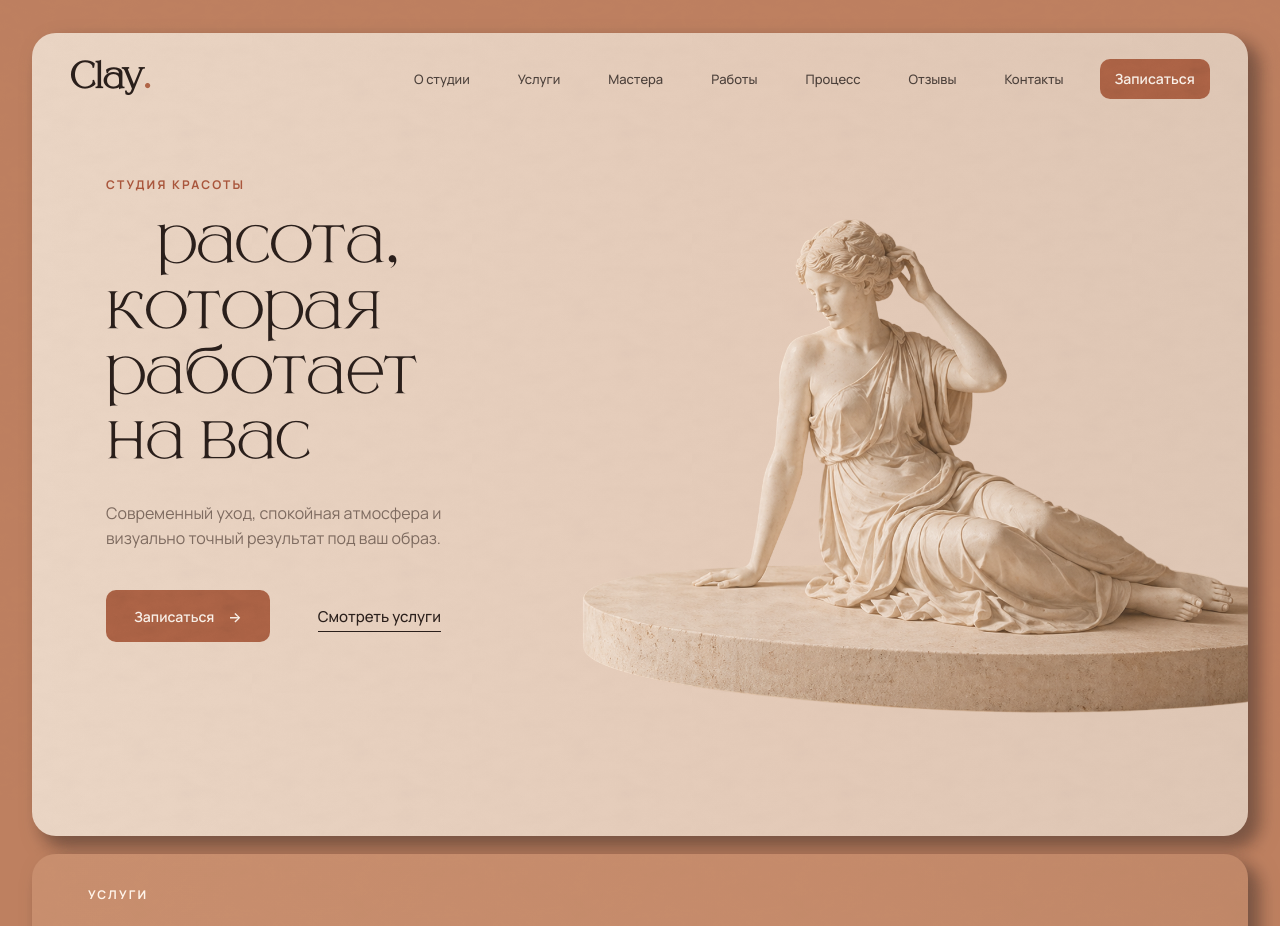
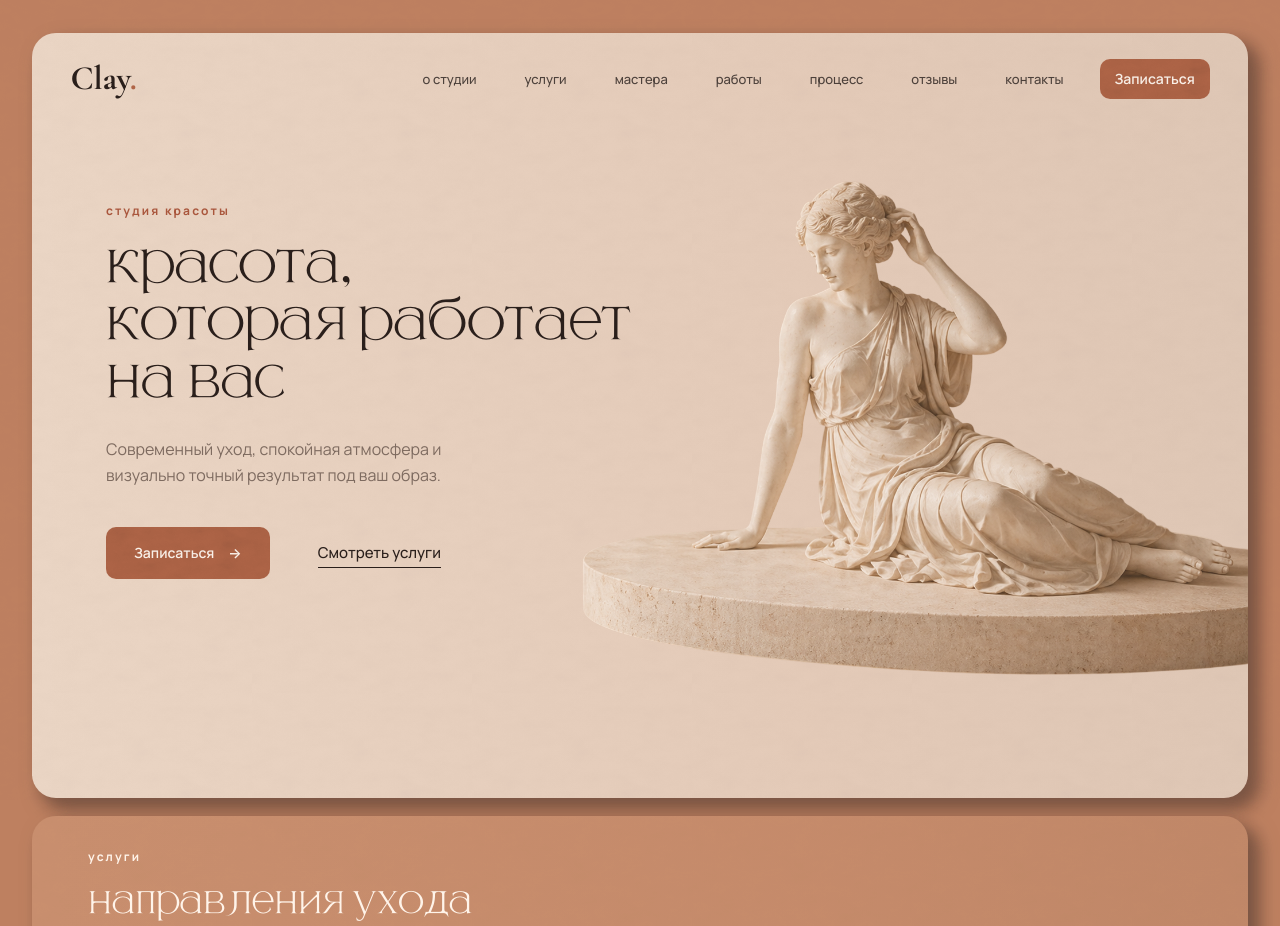
Before and after one commit to GorozhankinMax/aura_beauty, a React (Vite) app: page / in a window 1280 px wide. Shown: the top 926 px of the page. Built offline with nearby package versions, Linux system fonts and the light colour scheme.

Commit message:
Refine heading typography

```diff
--- a/src/App.jsx
+++ b/src/App.jsx
@@ -580,9 +580,9 @@ function App() {
         />
         <div className="hero-layout">
           <div className="hero-copy">
-            <p className="eyebrow">СТУДИЯ КРАСОТЫ</p>
+            <p className="eyebrow">студия красоты</p>
             <h1>
-              Красота,
+              красота,
               <br />
               которая работает
               <br />
@@ -608,8 +608,8 @@ function App() {
       <section className="portfolio-panel" id="services" data-reveal>
         <div className="panel-head panel-head--light">
           <div>
-            <p className="eyebrow">УСЛУГИ</p>
-            <h2>Направления ухода</h2>
+            <p className="eyebrow">услуги</p>
+            <h2>направления ухода</h2>
           </div>
         </div>
         <div className="work-row">
@@ -635,8 +635,8 @@ function App() {
 
       <section className="about-panel" id="about" data-reveal>
         <div className="about-copy">
-          <p className="eyebrow">О СТУДИИ</p>
-          <h2>Уход, который начинается с внимания</h2>
+          <p className="eyebrow">о студии</p>
+          <h2>уход, который начинается с внимания</h2>
           <ul>
             {aboutItems.map((item, index) => (
               <li key={item} data-reveal style={{ "--delay": `${index * 80}ms` }}>
@@ -660,7 +660,7 @@ function App() {
       <section className="masters-panel" id="masters" data-reveal>
         <div className="masters-top">
           <div>
-            <SectionHead eyebrow="МАСТЕРА" title="Мастера, которым доверяют" />
+            <SectionHead eyebrow="мастера" title="мастера, которым доверяют" />
             <p className="masters-lead">
               Каждый специалист работает внимательно, аккуратно и с пониманием вашего запроса.
             </p>
@@ -696,7 +696,7 @@ function App() {
       <section className="gallery-panel" id="works" data-reveal>
         <div className="gallery-top">
           <div>
-            <SectionHead eyebrow="РАБОТЫ" title="Эстетика в деталях" />
+            <SectionHead eyebrow="работы" title="эстетика в деталях" />
             <p className="gallery-lead">
               Результаты без лишней графики и перегруза — только аккуратные детали, которые подчёркивают естественность.
             </p>
@@ -729,7 +729,7 @@ function App() {
       </section>
 
       <section className="process-panel" id="process" data-reveal>
-        <SectionHead eyebrow="ПРОЦЕСС" title="Как проходит запись" />
+        <SectionHead eyebrow="процесс" title="как проходит запись" />
         <div className="process-grid">
           {processSteps.map(([number, title, text], index) => (
             <article className="process-step" data-reveal style={{ "--delay": `${index * 80}ms` }} key={title}>
@@ -747,7 +747,7 @@ function App() {
       </section>
 
       <section className="reviews-panel" id="reviews" data-reveal>
-        <SectionHead eyebrow="ОТЗЫВЫ" title="Что говорят клиенты" />
+        <SectionHead eyebrow="отзывы" title="что говорят клиенты" />
         <div className="reviews-grid">
           {reviews.map((review, index) => (
             <article className="review-card" data-reveal style={{ "--delay": `${index * 80}ms` }} key={review.author}>
@@ -767,8 +767,8 @@ function App() {
 
       <section className="faq-panel" data-reveal>
         <div className="faq-copy">
-          <p className="eyebrow">FAQ</p>
-          <h2>Частые вопросы</h2>
+          <p className="eyebrow">faq</p>
+          <h2>частые вопросы</h2>
           <p>Собрали ответы на вопросы, которые чаще всего возникают перед первым визитом.</p>
         </div>
         <div className="faq-list">
@@ -792,8 +792,8 @@ function App() {
 
       <section className="contact-panel" id="contact" data-reveal>
         <div className="contact-copy">
-          <p className="eyebrow">ЗАПИСЬ</p>
-          <h2>Запишитесь на удобное время</h2>
+          <p className="eyebrow">запись</p>
+          <h2>запишитесь на удобное время</h2>
           <p>Оставьте заявку — мы свяжемся с вами и подберём процедуру под ваш запрос.</p>
         </div>
         <form className="booking-form" onSubmit={handleSubmit} noValidate>
@@ -911,13 +911,13 @@ function Header({ className, isMenuOpen, onMenuToggle, onMenuClose }) {
         Clay<span>.</span>
       </a>
       <nav>
-        <a href="#about">О студии</a>
-        <a href="#services">Услуги</a>
-        <a href="#masters">Мастера</a>
-        <a href="#works">Работы</a>
-        <a href="#process">Процесс</a>
-        <a href="#reviews">Отзывы</a>
-        <a href="#contact">Контакты</a>
+        <a href="#about">о студии</a>
+        <a href="#services">услуги</a>
+        <a href="#masters">мастера</a>
+        <a href="#works">работы</a>
+        <a href="#process">процесс</a>
+        <a href="#reviews">отзывы</a>
+        <a href="#contact">контакты</a>
       </nav>
       <a className="topbar-button" href="#contact">
         Записаться
@@ -927,13 +927,13 @@ function Header({ className, isMenuOpen, onMenuToggle, onMenuClose }) {
         <span />
       </button>
       <div className="mobile-menu" aria-hidden={!isMenuOpen}>
-        <a href="#about" onClick={onMenuClose}>О студии</a>
-        <a href="#services" onClick={onMenuClose}>Услуги</a>
-        <a href="#masters" onClick={onMenuClose}>Мастера</a>
-        <a href="#works" onClick={onMenuClose}>Работы</a>
-        <a href="#process" onClick={onMenuClose}>Процесс</a>
-        <a href="#reviews" onClick={onMenuClose}>Отзывы</a>
-        <a href="#contact" onClick={onMenuClose}>Контакты</a>
+        <a href="#about" onClick={onMenuClose}>о студии</a>
+        <a href="#services" onClick={onMenuClose}>услуги</a>
+        <a href="#masters" onClick={onMenuClose}>мастера</a>
+        <a href="#works" onClick={onMenuClose}>работы</a>
+        <a href="#process" onClick={onMenuClose}>процесс</a>
+        <a href="#reviews" onClick={onMenuClose}>отзывы</a>
+        <a href="#contact" onClick={onMenuClose}>контакты</a>
         <a className="mobile-menu-cta" href="#contact" onClick={onMenuClose}>Записаться</a>
         <div className="mobile-menu-info">
           <p>Пн–Вс с 9:00 до 23:00</p>
@@ -968,8 +968,8 @@ function ServicesModal({ isOpen, onClose, onBook }) {
           ×
         </button>
         <div className="modal-head">
-          <p className="eyebrow">ПРАЙС</p>
-          <h2 id="services-modal-title">Все услуги Clay</h2>
+          <p className="eyebrow">прайс</p>
+          <h2 id="services-modal-title">все услуги clay</h2>
         </div>
         <div className="price-grid">
           {servicePrices.map((group) => (
--- a/src/styles/footer.css
+++ b/src/styles/footer.css
@@ -11,7 +11,7 @@
 }
 
 .footer-brand strong {
-  font-family: var(--heading-font);
+  font-family: var(--classic-font);
   font-size: 32px;
   font-weight: 700;
   line-height: 1;
--- a/src/styles/global.css
+++ b/src/styles/global.css
@@ -1,4 +1,4 @@
-@import url("https://fonts.googleapis.com/css2?family=Manrope:wght@400;500;600;700&display=swap");
+@import url("https://fonts.googleapis.com/css2?family=Cormorant+Garamond:wght@500;600;700&family=Manrope:wght@400;500;600;700&display=swap");
 
 @import "./variables.css";
 @import "./base.css";
--- a/src/styles/hero.css
+++ b/src/styles/hero.css
@@ -100,7 +100,7 @@
 }
 
 .brand {
-  font-family: var(--heading-font);
+  font-family: var(--classic-font);
   font-size: 34px;
   font-weight: 700;
   line-height: 1;
@@ -360,7 +360,7 @@
 
 .hero-copy h1 {
   max-width: min(100%, 560px);
-  font-size: clamp(34px, 7vw, 64px);
+  font-size: clamp(32px, 6vw, 56px);
   line-height: 1.02;
   animation: fadeUp 0.8s var(--ease) both;
 }
@@ -460,7 +460,7 @@
 
 .stat strong {
   display: block;
-  font-family: var(--heading-font);
+  font-family: var(--classic-font);
   font-size: clamp(30px, 3vw, 38px);
   line-height: 0.9;
 }
--- a/src/styles/process.css
+++ b/src/styles/process.css
@@ -60,7 +60,7 @@
   border-radius: 999px;
   color: #fff4ea;
   background-color: var(--terracotta);
-  font-family: var(--heading-font);
+  font-family: var(--classic-font);
   font-size: 18px;
   font-weight: 700;
   line-height: 1;
--- a/src/styles/responsive.css
+++ b/src/styles/responsive.css
@@ -101,7 +101,7 @@
   .hero-copy h1 {
     max-width: 100%;
     margin-top: 24px;
-    font-size: clamp(50px, 5.2vw, 76px);
+    font-size: clamp(44px, 4.8vw, 64px);
     line-height: 0.98;
   }
 
@@ -423,7 +423,7 @@
     margin-right: auto;
     margin-left: 0;
     margin-top: clamp(18px, 4.2vw, 26px);
-    font-size: clamp(48px, 14vw, 52px);
+    font-size: clamp(40px, 11vw, 46px);
     line-height: 0.95;
     text-align: left;
   }
@@ -470,7 +470,8 @@
 
   .hero-actions .inline-link {
     margin-left: 0;
-    text-align: left;
+    width: min(100%, 230px);
+    text-align: center;
   }
 
   .hero-image {
@@ -601,7 +602,7 @@
   .hero-copy h1 {
     max-width: 440px;
     margin-top: 24px;
-    font-size: clamp(48px, 6.4vw, 70px);
+    font-size: clamp(42px, 5.8vw, 60px);
     line-height: 0.98;
   }
 
@@ -811,14 +812,16 @@
     width: min(100%, 184px);
   }
 
-  .inline-link {
+  .hero-actions .inline-link {
+    width: min(100%, 184px);
     margin-left: 0;
     font-size: 12px;
+    text-align: center;
   }
 
   .hero-copy h1 {
     margin-top: clamp(14px, 3.8vw, 18px);
-    font-size: clamp(31px, 8.5vw, 38px);
+    font-size: clamp(28px, 7.8vw, 34px);
   }
 
   .hero-copy p:not(.eyebrow) {
@@ -924,7 +927,7 @@
 
   html.is-low-mobile-viewport .hero-copy h1 {
     max-width: 100%;
-    font-size: clamp(29px, 8vw, 34px);
+    font-size: clamp(26px, 7.4vw, 32px);
   }
 
   html.is-low-mobile-viewport .hero-copy p:not(.eyebrow) {
--- a/src/styles/variables.css
+++ b/src/styles/variables.css
@@ -16,6 +16,7 @@
   --radius: 24px;
   --ease: cubic-bezier(0.22, 1, 0.36, 1);
   --heading-font: "Berold Regular", Georgia, serif;
+  --classic-font: "Cormorant Garamond", "Playfair Display", Georgia, serif;
   --app-stable-vh: 1vh;
   --anchor-offset: clamp(86px, 10vw, 118px);
   --section-gutter: clamp(28px, 5vw, 72px);
```
Also changed, not shown: 1 other file (tests, documents, lock files or other folders).
